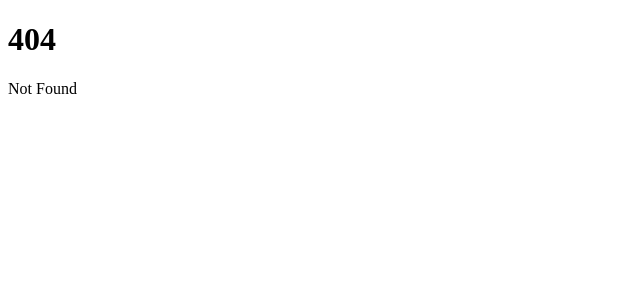
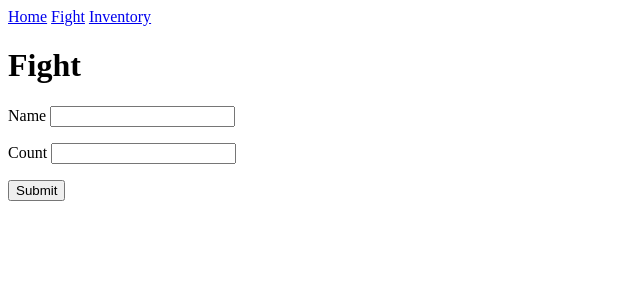
Before and after one commit to mocha8686/rpgbot, a SvelteKit app: page /fight in a window 1280 px wide. Before the commit this address had no page. Shown: the top 300 px of the page, without its empty margins (0-640 px from the left). Built offline with nearby package versions, Linux system fonts and the light colour scheme.

Commit message:
Basic combat and inventory flow

```diff
--- a/package.json
+++ b/package.json
@@ -29,7 +29,8 @@
 		"tslib": "^2.4.1",
 		"typescript": "^5.0.0",
 		"vite": "^4.3.0",
-		"vitest": "^0.25.3"
+		"vitest": "^0.25.3",
+		"zod": "^3.21.4"
 	},
 	"type": "module"
 }
--- /dev/null
+++ b/src/routes/+layout.svelte
@@ -0,0 +1,9 @@
+<nav>
+	<a href="/">Home</a>
+	<a href="/fight">Fight</a>
+	<a href="/inventory">Inventory</a>
+</nav>
+
+<main>
+	<slot />
+</main>
--- /dev/null
+++ b/src/routes/fight/+page.svelte
@@ -0,0 +1,17 @@
+<script lang="ts">
+	import { enhance } from '$app/forms';
+</script>
+
+<h1>Fight</h1>
+
+<form action="/inventory?/add" method="post" use:enhance>
+	<p>
+		<label for="name">Name</label>
+		<input type="text" id="name" name="name" />
+	</p>
+	<p>
+		<label for="count">Count</label>
+		<input type="number" id="count" name="count" />
+	</p>
+	<button>Submit</button>
+</form>
```
Also changed, not shown: src/routes/+page.svelte (+1 -6 lines), src/routes/inventory/+page.server.ts (added, +23 -0 lines), src/routes/inventory/+page.svelte (added, +14 -0 lines), 1 other file (tests, documents, lock files or other folders).
